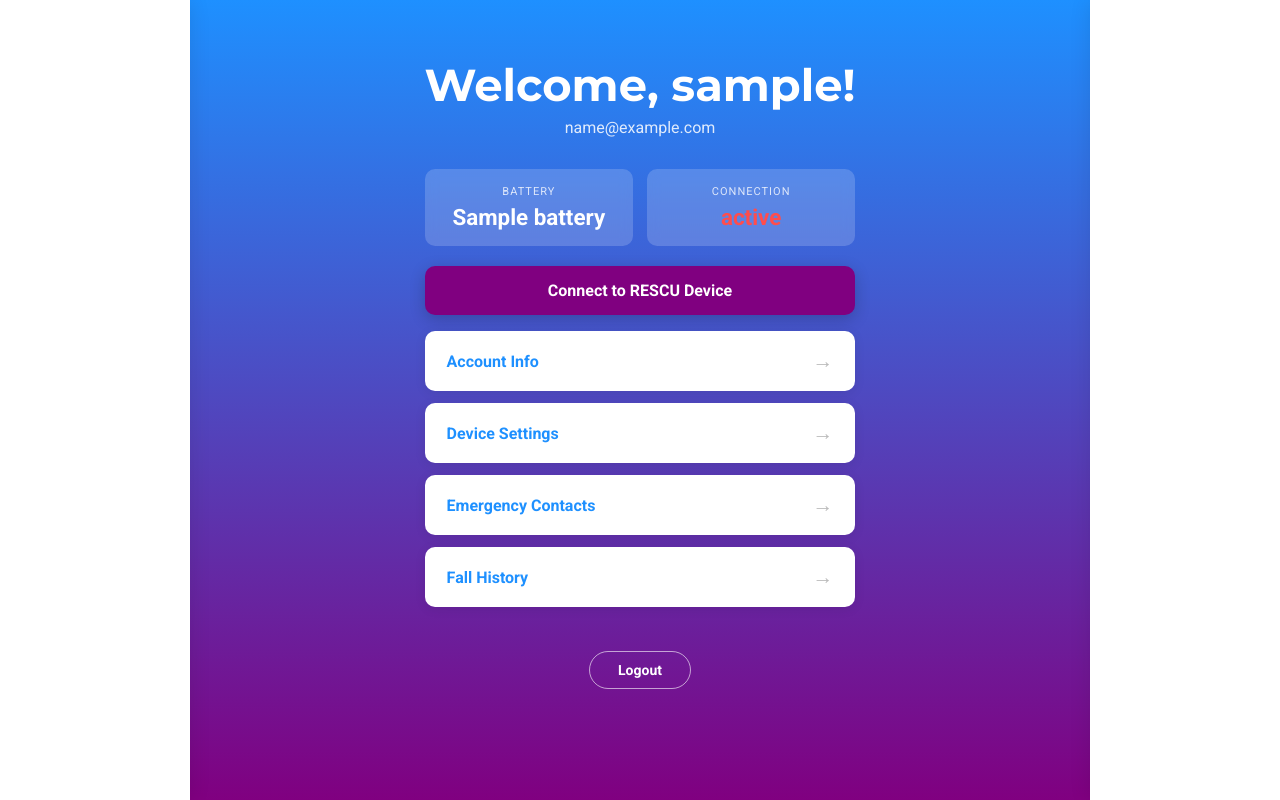
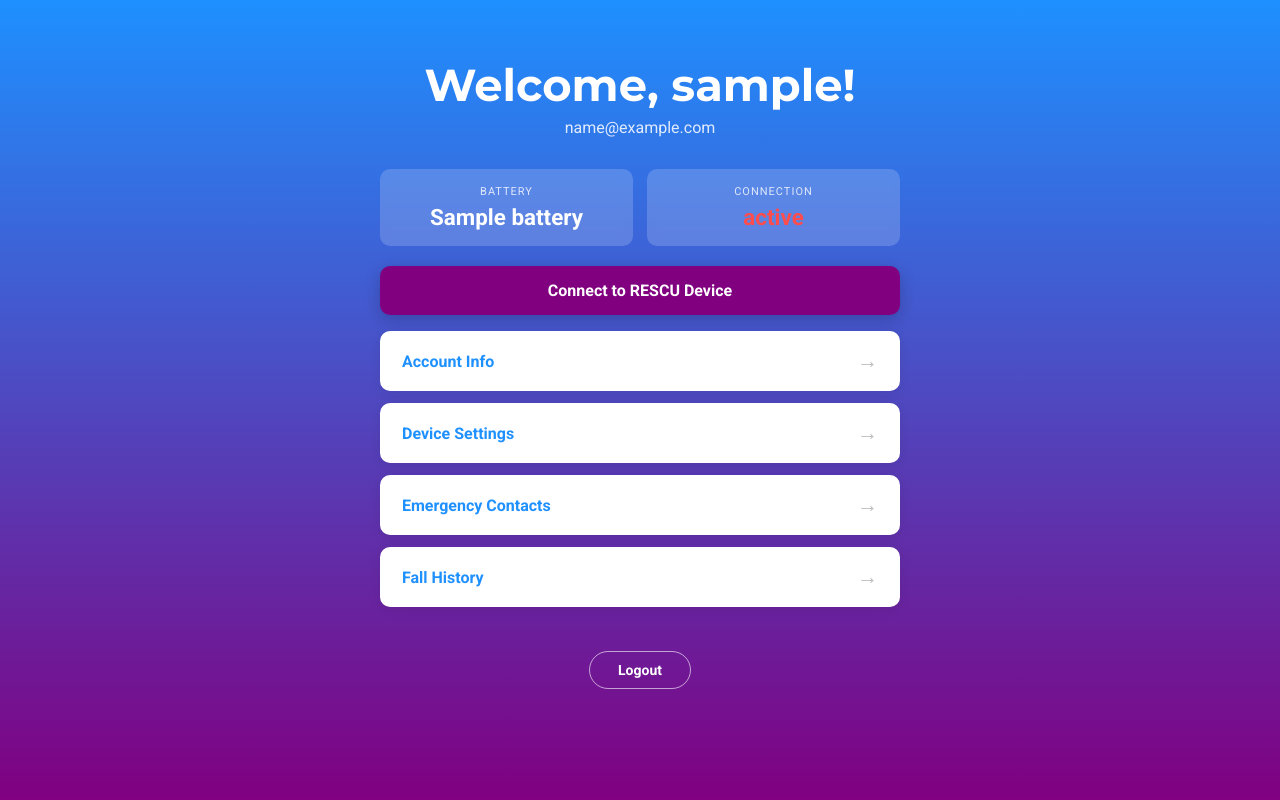
Before and after one commit to Lexie13/RESCU, a Flask app: template frontend/templates/home.html in a window 1280 px wide. Run offline with Flask 3, Linux system fonts and the light colour scheme; the template is opened without the code that fills it: most values are stand-ins (such as "Sample title", 1, 10 or a date in 2020).

Commit message:
Update home.html

```diff
--- a/frontend/templates/home.html
+++ b/frontend/templates/home.html
@@ -6,32 +6,15 @@
     <link rel="stylesheet" href="{{ url_for('static', filename='inner.css') }}">
     <link href="https://fonts.googleapis.com/css2?family=Montserrat:wght@700&family=Roboto:wght@400;700&display=swap" rel="stylesheet">
     <style>
-        /* Forces the top-to-bottom gradient only for the home page */
+        /* Forces the top-to-bottom gradient to fill the entire screen */
         body, html {
             background: linear-gradient(to bottom, #1E90FF, #800080) !important;
-            display: flex;
-            justify-content: center;
-            overflow-x: hidden;
             margin: 0;
             min-height: 100%;
+            font-family: 'Roboto', sans-serif;
         }
 
-        /* Updated: Small, thin, solid white sidebars */
-        .sidebar {
-            position: fixed;
-            top: 0;
-            bottom: 0;
-            /* Reserved 900px for content to make sidebars thinner */
-            width: calc((100vw - 900px) / 2);
-            background: white; /* Completely white */
-            z-index: -1;
-            box-shadow: 0 0 20px rgba(0,0,0,0.1); /* Optional: subtle shadow for depth */
-        }
-
-        .left-sidebar { left: 0; }
-        .right-sidebar { right: 0; }
-
-        /* Expanded content area to accommodate thinner sidebars */
+        /* Centers the content and defines the maximum width for the dashboard */
         .inner-wrapper {
             min-height: 100vh;
             display: flex;
@@ -39,12 +22,13 @@
             align-items: center;
             padding: 48px 20px 60px;
             width: 100%;
-            max-width: 900px; /* Match the new sidebar calculation */
+            max-width: 800px; /* Limits width so it doesn't look stretched on wide screens */
             margin: 0 auto;
         }
 
+        /* Standardizes width for cards and buttons */
         .nav-card, .status-row, .btn-ble {
-            max-width: 650px !important;
+            max-width: 520px; /* Reverted to original compact size */
             width: 100%;
         }
 
@@ -54,14 +38,9 @@
             margin-top: 10px;
         }
 
-        /* Reverted vivid status colors */
+        /* Original vivid status colors */
         .status-red { color: #ff4d4d !important; }
         .status-green { color: #2ecc71 !important; }
-
-        /* Responsive: hide sidebars on tablets/phones */
-        @media (max-width: 1000px) {
-            .sidebar { display: none; }
-        }
     </style>
 </head>
 <body>
```
